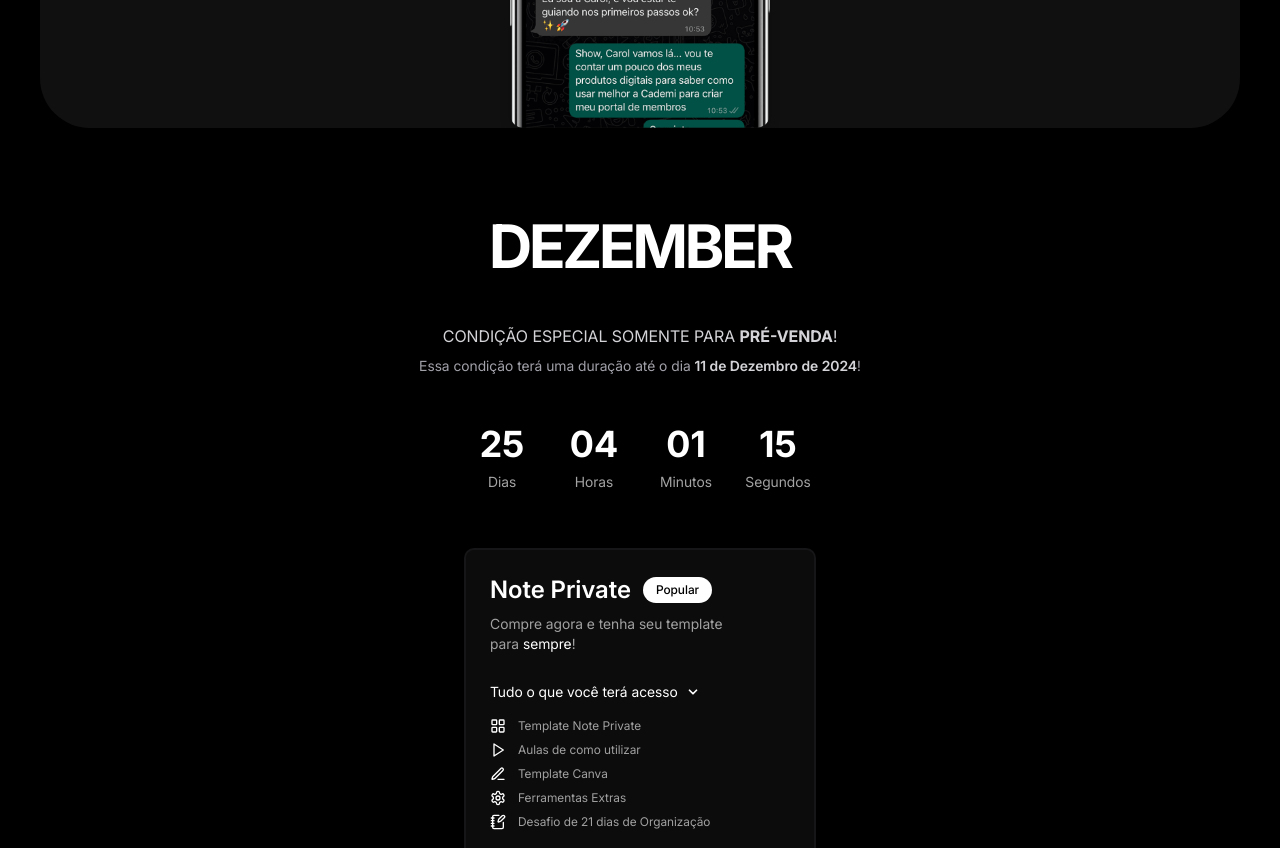
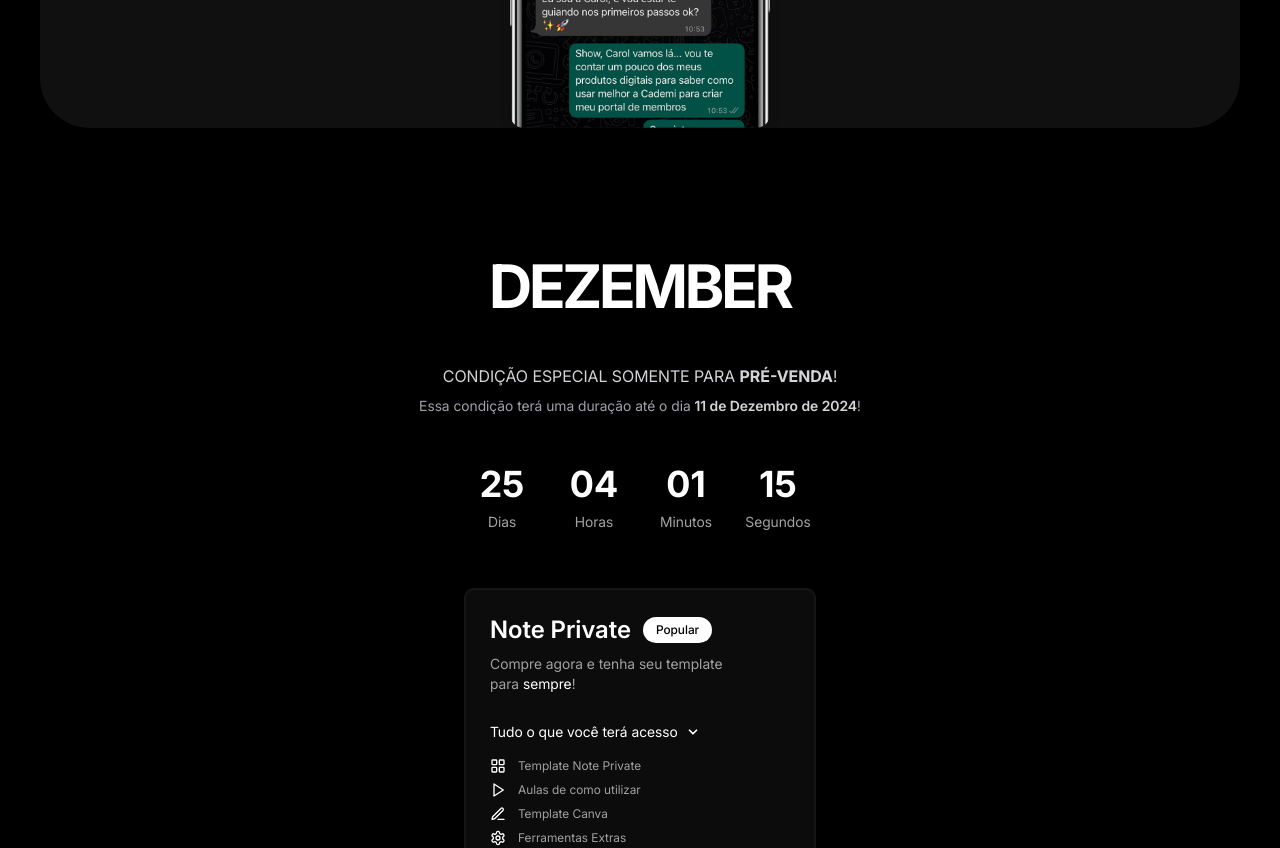
Before and after one commit to lucasfabbrim/noteplanning, a Next.js app: page /page in a window 1280 px wide. Shown: the part 1900-2748 px from the top of the page. Built offline with nearby package versions, Linux system fonts and the light colour scheme.

Commit message:
Update page.tsx

```diff
--- a/src/app/page/page.tsx
+++ b/src/app/page/page.tsx
@@ -65,7 +65,7 @@
             />
           </div>
         </section>
-        <section id="dezember" className="px-6 text-center">
+        <section id="dezember" className="px-6 pt-20 text-center">
           <div className="flex flex-col justify-between">
             <Dezember />
           </div>
@@ -167,7 +167,7 @@
 
 function Community({ hashtag, subtitle, title }: CommunityProps) {
   return (
-    <div className="bg-neutral-900/70 w-auto flex flex-col mb-10 rounded-[50px]">
+    <div className="bg-neutral-900/70 w-auto flex flex-col rounded-[50px]">
       <div className="flex flex-col justify-center text-center py-4 gap-4">
         <h4 className="pt-4 text-sm bg-gradient-to-r from-neutral-100 to-stone-400 bg-clip-text text-transparent font-extrabold tracking-tight">
           #{hashtag}
```
